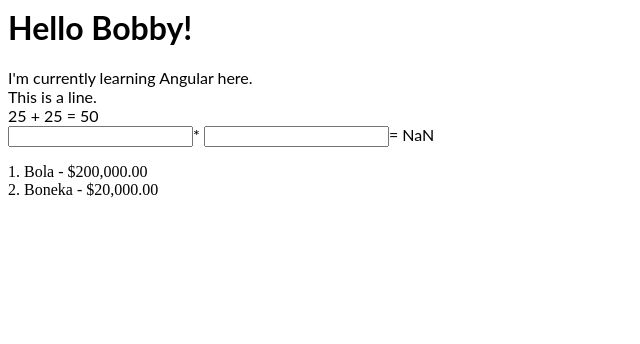
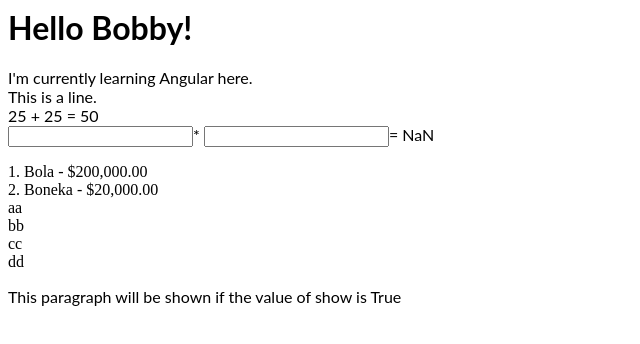
Before and after one commit to hunter10bt/05-angular-01-20200415, an Angular app: page / in a window 1280 px wide. Shown: the top 344 px of the page, without its empty margins (0-640 px from the left). Built offline with nearby package versions, Linux system fonts and the light colour scheme.

Commit message:
Added ngIf handler

```diff
--- a/src/app/app.component.html
+++ b/src/app/app.component.html
@@ -14,3 +14,10 @@
 <div *ngFor="let barang of item; let i = index">
   {{i + 1}}. {{ barang.nama }} - {{barang.harga|currency : Rp}}
 </div>
+
+<div *ngFor="let string of itemArr;">
+  {{string}}
+</div>
+
+<p *ngIf="show">This paragraph will be shown if the value of show is True</p>
+<p *ngIf="!show">This paragraph will be shown if the value of show is False</p>
--- a/src/app/app.component.ts
+++ b/src/app/app.component.ts
@@ -13,6 +13,7 @@ export class AppComponent  {
   },{
     nama : "Boneka",
     harga : 20000
-  }
-  ]
+  }];
+  itemArr = ['aa','bb','cc','dd'];
+  show: boolean = true;
 }
```
